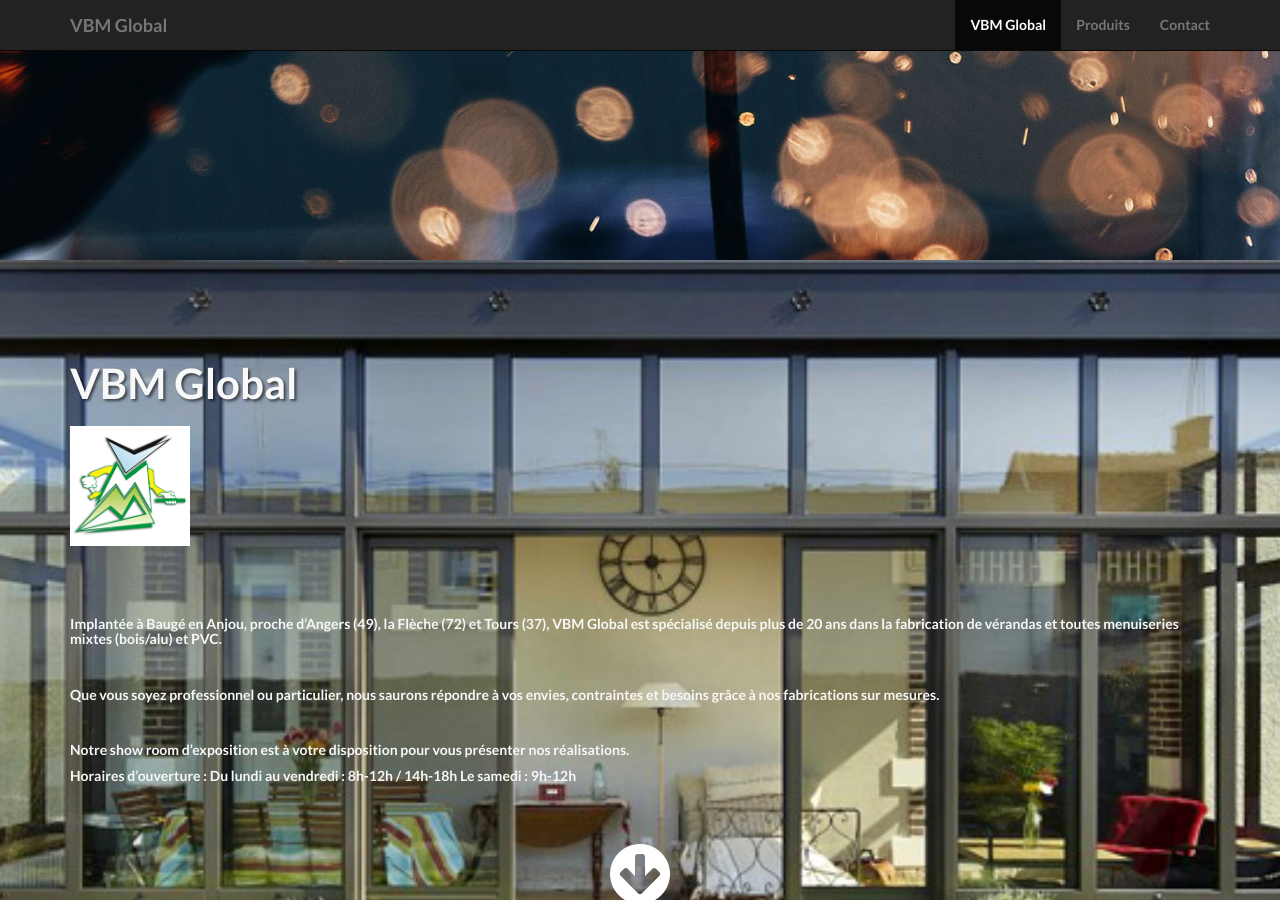
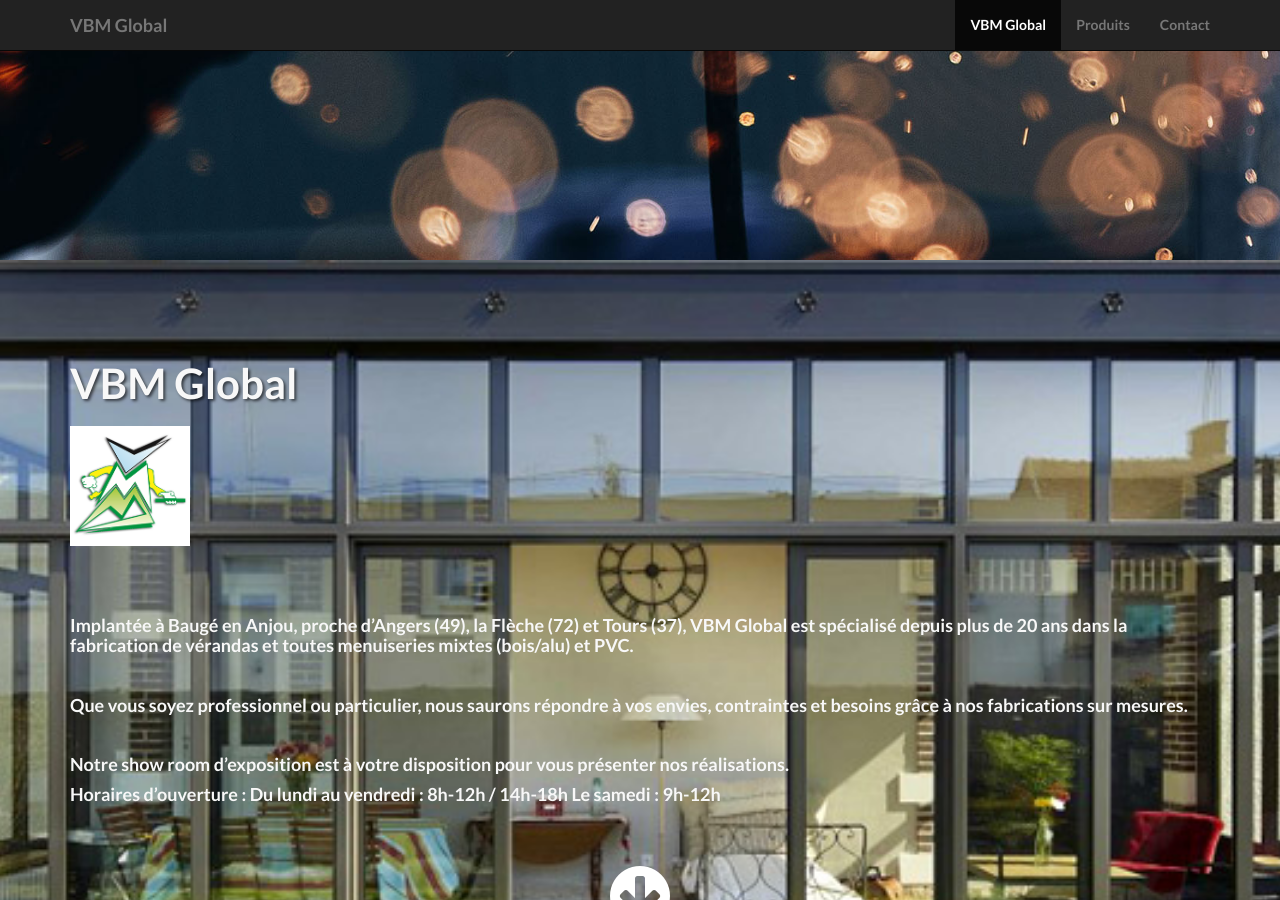
Before and after one commit to juanitito/vbm-landing, a Jekyll site: the page built from index.html, in a window 1280 px wide and 900 px high, scrolled down 702 px. Built offline with Jekyll 4.4.1, drawn with Linux system fonts in a browser that asks for light colours; nearby versions of some CDN libraries; library files that are not in the unit come from our copies.

```diff
--- a/_includes/about.html
+++ b/_includes/about.html
@@ -11,15 +11,15 @@
               <br>
               <br>
               <br>
-                <h5>Implantée à Baugé en Anjou, proche d’Angers (49), la Flèche (72) et Tours (37),
-                  VBM Global est spécialisé depuis plus de 20 ans dans la fabrication de vérandas et toutes menuiseries mixtes (bois/alu) et PVC.</h5>
+                <h4>Implantée à Baugé en Anjou, proche d’Angers (49), la Flèche (72) et Tours (37),
+                  VBM Global est spécialisé depuis plus de 20 ans dans la fabrication de vérandas et toutes menuiseries mixtes (bois/alu) et PVC.</h4>
                 <br>
-                <h5>Que vous soyez professionnel ou particulier, nous saurons répondre à vos envies, contraintes et besoins grâce à nos fabrications sur mesures.</h5>
+                <h4>Que vous soyez professionnel ou particulier, nous saurons répondre à vos envies, contraintes et besoins grâce à nos fabrications sur mesures.</h4>
                 <br>
-                <h5>Notre show room d’exposition est à votre disposition pour vous présenter nos réalisations.</h5>
-                <h5>Horaires d’ouverture :
+                <h4>Notre show room d’exposition est à votre disposition pour vous présenter nos réalisations.</h4>
+                <h4>Horaires d’ouverture :
                 Du lundi au vendredi : 8h-12h / 14h-18h
-                Le samedi : 9h-12h</h5>
+                Le samedi : 9h-12h</h4>
                 <br>
                 <br>
                 <div class="text-center">
```
